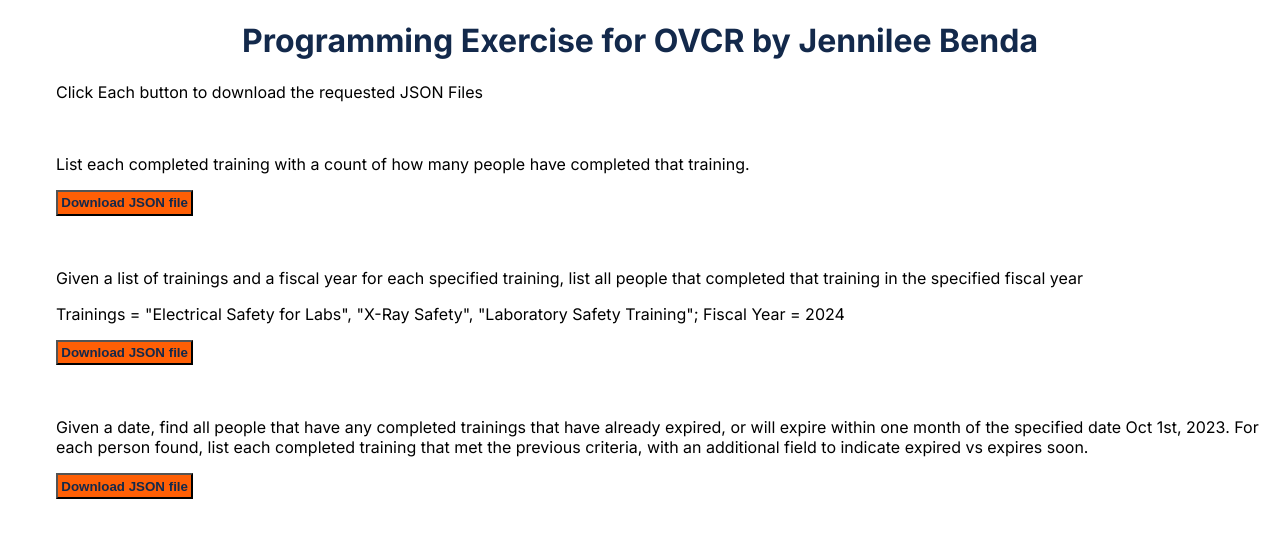
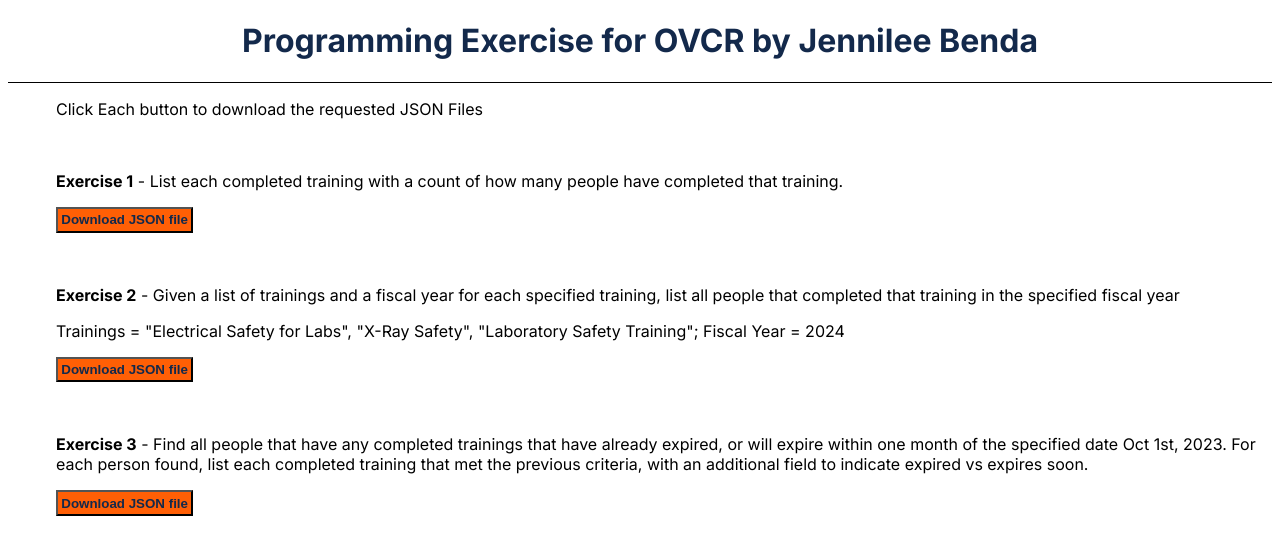
Before and after one commit to jennileerose/ovcr-programming-exercise, a Next.js app: page / in a window 1280 px wide. Shown: the top 554 px of the page. Built offline with nearby package versions, Linux system fonts and the light colour scheme.

Commit message:
some styling stuff

```diff
--- a/src/app/exercises/exercise1.tsx
+++ b/src/app/exercises/exercise1.tsx
@@ -20,7 +20,7 @@ export default function Exercise1({baseData}:{baseData: Person[]}){
 
     return (
       <>
-      <p>List each completed training with a count of how many people have completed that training.</p>
+      <p><span className='bold'>Exercise 1</span> - List each completed training with a count of how many people have completed that training.</p>
       <p><button className="button" onClick={getTrainingsListWithCounts}>Download JSON file</button></p>
       </>
     )
--- a/src/app/exercises/exercise2.tsx
+++ b/src/app/exercises/exercise2.tsx
@@ -35,7 +35,7 @@ export default function Exercise2({
 
     return (
       <>
-      <p>Given a list of trainings and a fiscal year for each specified training, list all people that completed that training in the specified fiscal year</p>
+      <p><span className='bold'>Exercise 2</span> - Given a list of trainings and a fiscal year for each specified training, list all people that completed that training in the specified fiscal year</p>
         <p>Trainings = &quot;Electrical Safety for Labs&quot;, &quot;X-Ray Safety&quot;, &quot;Laboratory Safety Training&quot;; Fiscal Year = 2024</p>
         <p><button className="button" onClick={getPeopleWithSpecifiedTrainingPerYear}>Download JSON file</button></p>
       </>
--- a/src/app/exercises/exercise3.tsx
+++ b/src/app/exercises/exercise3.tsx
@@ -26,7 +26,7 @@ export default function Exercise3({baseData, checkDate}:{baseData: Person[], che
 
     return (
       <>
-      <p>Given a date, find all people that have any completed trainings that have already expired, or will expire within one month of the specified date Oct 1st, 2023. For each person found, list each completed training that met the previous criteria, with an additional field to indicate expired vs expires soon.</p>
+      <p><span className='bold'>Exercise 3</span> - Find all people that have any completed trainings that have already expired, or will expire within one month of the specified date Oct 1st, 2023. For each person found, list each completed training that met the previous criteria, with an additional field to indicate expired vs expires soon.</p>
       <p><button className="button" onClick={getExpiredTrainings}>Download JSON file</button></p>
       </>
     )
--- a/src/app/globals.css
+++ b/src/app/globals.css
@@ -20,3 +20,11 @@ h1 {
   color: #13294B;
   text-align: center;
 }
+
+.header {
+  border-bottom: #000 solid 1px;
+}
+
+.bold {
+  font-weight: bold;
+}
--- a/src/app/page.tsx
+++ b/src/app/page.tsx
@@ -26,7 +26,7 @@ export default async function Home() {
 
   return (
     <>
-      <header>
+      <header className='header'>
           <h1>Programming Exercise for OVCR by Jennilee Benda</h1>
       </header>
       <main className="main">
```
